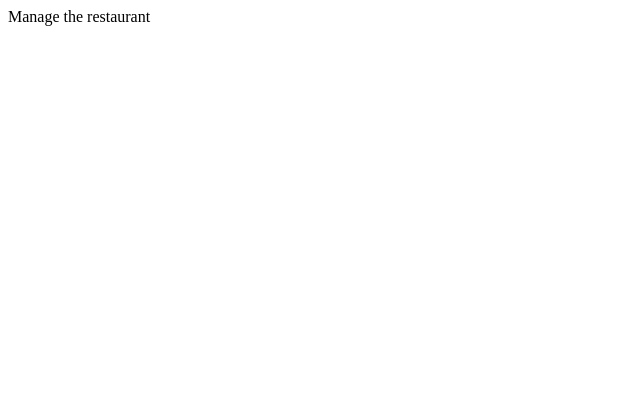
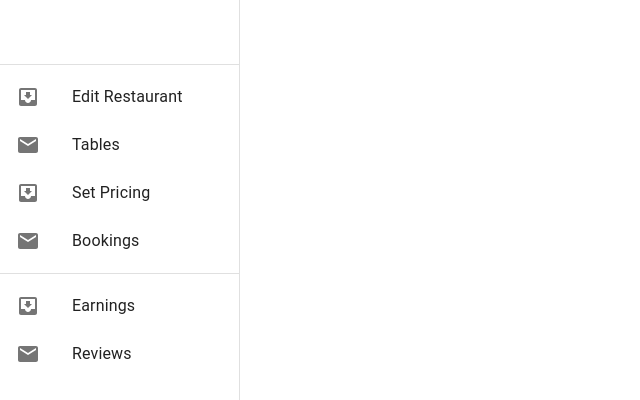
Before and after one commit to arshkhan-pathan/Project-Dineout-Online-Table-Reservation, a Next.js app in the folder dineout/: page /restaurant in a window 1280 px wide. Shown: the top 400 px of the page, without its empty margins (0-640 px from the left). Built offline with nearby package versions, Linux system fonts and the light colour scheme.

Commit message:
Added Drawer

```diff
--- /dev/null
+++ b/dineout/components/Dashboard/Drawer.js
@@ -0,0 +1,113 @@
+import * as React from "react";
+import PropTypes from "prop-types";
+import AppBar from "@mui/material/AppBar";
+import Box from "@mui/material/Box";
+import CssBaseline from "@mui/material/CssBaseline";
+import Divider from "@mui/material/Divider";
+import Drawer from "@mui/material/Drawer";
+import IconButton from "@mui/material/IconButton";
+import InboxIcon from "@mui/icons-material/MoveToInbox";
+import List from "@mui/material/List";
+import ListItem from "@mui/material/ListItem";
+import ListItemButton from "@mui/material/ListItemButton";
+import ListItemIcon from "@mui/material/ListItemIcon";
+import ListItemText from "@mui/material/ListItemText";
+import MailIcon from "@mui/icons-material/Mail";
+import MenuIcon from "@mui/icons-material/Menu";
+import Toolbar from "@mui/material/Toolbar";
+import Typography from "@mui/material/Typography";
+
+const drawerWidth = 240;
+
+function ResponsiveDrawer(props) {
+  const { window } = props;
+  const [mobileOpen, setMobileOpen] = React.useState(false);
+
+  const handleDrawerToggle = () => {
+    setMobileOpen(!mobileOpen);
+  };
+
+  const drawer = (
+    <div>
+      <Toolbar />
+      <Divider />
+      <List>
+        {["Edit Restaurant", "Tables", "Set Pricing", "Bookings"].map(
+          (text, index) => (
+            <ListItem key={text} disablePadding>
+              <ListItemButton>
+                <ListItemIcon>
+                  {index % 2 === 0 ? <InboxIcon /> : <MailIcon />}
+                </ListItemIcon>
+                <ListItemText primary={text} />
+              </ListItemButton>
+            </ListItem>
+          )
+        )}
+      </List>
+      <Divider />
+      <List>
+        {["Earnings", "Reviews"].map((text, index) => (
+          <ListItem key={text} disablePadding>
+            <ListItemButton>
+              <ListItemIcon>
+                {index % 2 === 0 ? <InboxIcon /> : <MailIcon />}
+              </ListItemIcon>
+              <ListItemText primary={text} />
+            </ListItemButton>
+          </ListItem>
+        ))}
+      </List>
+    </div>
+  );
+
+  const container =
+    window !== undefined ? () => window().document.body : undefined;
+
+  return (
+    <Box sx={{ display: "flex" }}>
+      {/* The implementation can be swapped with js to avoid SEO duplication of links. */}
+      <Drawer
+        container={container}
+        variant="temporary"
+        open={mobileOpen}
+        onClose={handleDrawerToggle}
+        ModalProps={{
+          keepMounted: true, // Better open performance on mobile.
+        }}
+        sx={{
+          display: { xs: "block", sm: "none" },
+          "& .MuiDrawer-paper": {
+            boxSizing: "border-box",
+            width: drawerWidth,
+          },
+        }}
+      >
+        {drawer}
+      </Drawer>
+      <Drawer
+        variant="permanent"
+        sx={{
+          display: { xs: "none", sm: "block" },
+          "& .MuiDrawer-paper": {
+            boxSizing: "border-box",
+            width: drawerWidth,
+          },
+        }}
+        open
+      >
+        {drawer}
+      </Drawer>
+    </Box>
+  );
+}
+
+ResponsiveDrawer.propTypes = {
+  /**
+   * Injected by the documentation to work in an iframe.
+   * You won't need it on your project.
+   */
+  window: PropTypes.func,
+};
+
+export default ResponsiveDrawer;
--- a/dineout/pages/restaurant/index.js
+++ b/dineout/pages/restaurant/index.js
@@ -1,7 +1,13 @@
 import { withRole } from "@/components/Middleware";
+import ResponsiveDrawer from "@/components/Dashboard/Drawer";
 
 const Restaurant = () => {
-  return <div>Manage the restaurant</div>;
+  return (
+    <div>
+      Manage the restaurant
+      <ResponsiveDrawer></ResponsiveDrawer>
+    </div>
+  );
 };
 
 export default Restaurant;
```
